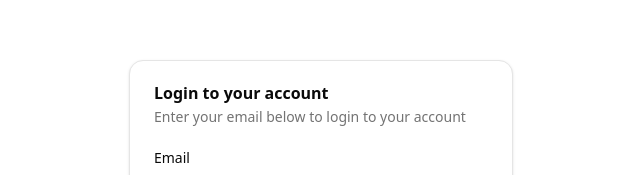
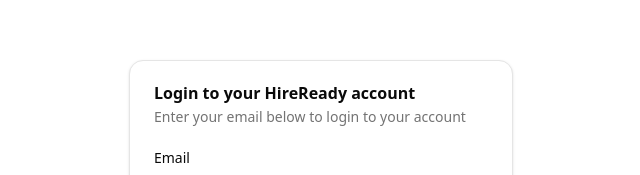
Before and after one commit to Nick5928/HireReady, a Next.js app: page /login in a window 1280 px wide. Shown: the part 160-335 px from the top of the page, without its empty margins (319-959 px from the left). Built offline with nearby package versions, Linux system fonts and the light colour scheme.

Commit message:
Changed login form header

```diff
--- a/src/components/login-form.jsx
+++ b/src/components/login-form.jsx
@@ -69,7 +69,7 @@
     <div className={cn("flex flex-col gap-6", className)} {...props}>
       <Card>
         <CardHeader>
-          <CardTitle>{mode === "login" ? "Login to your account" : "Create an account"}</CardTitle>
+          <CardTitle>{mode === "login" ? "Login to your HireReady account" : "Create a HireReadyaccount"}</CardTitle>
           <CardDescription>
             {mode === "login"
               ? "Enter your email below to login to your account"
```
